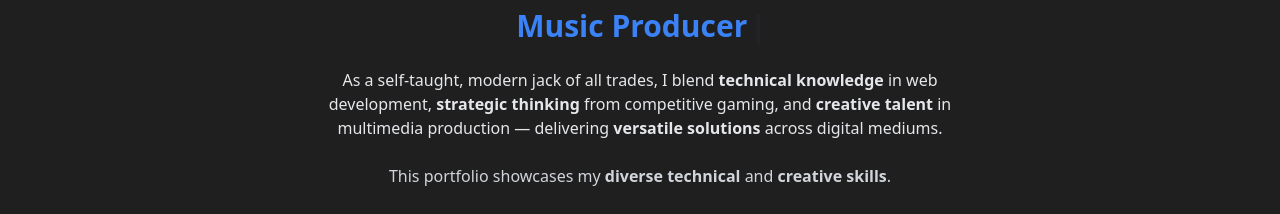
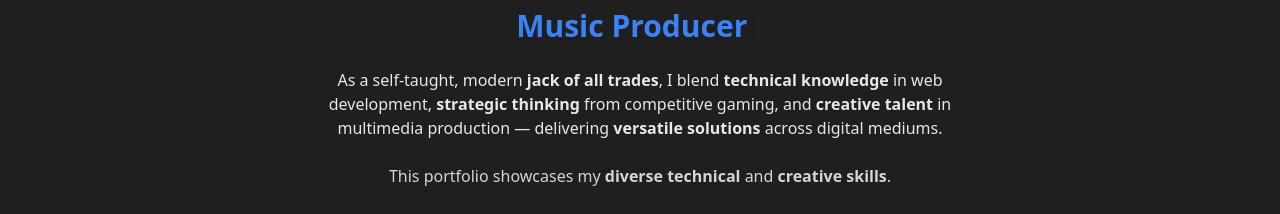
Before and after one commit to joshuakitong/portfolio, a React (Create React App) app: page /#/ in a window 1280 px wide. Shown: the part 304-518 px from the top of the page. Built offline with nearby package versions, Linux system fonts and the light colour scheme.

Commit message:
docs: emphasize jack of all trades

```diff
--- a/src/pages/Home.jsx
+++ b/src/pages/Home.jsx
@@ -146,7 +146,7 @@ export default function HomePage() {
               animate={{ opacity: 1, y: 0 }}
               transition={{ delay: 1.2, duration: 0.6 }}
             >
-              As a self-taught, modern jack of all trades, I blend <strong>technical knowledge</strong> in web development, <strong>strategic thinking</strong> from competitive gaming,
+              As a self-taught, modern <strong>jack of all trades</strong>, I blend <strong>technical knowledge</strong> in web development, <strong>strategic thinking</strong> from competitive gaming,
               and <strong>creative talent</strong> in multimedia production — delivering <strong>versatile solutions</strong> across digital mediums.
             </motion.p>
             <motion.p
```
